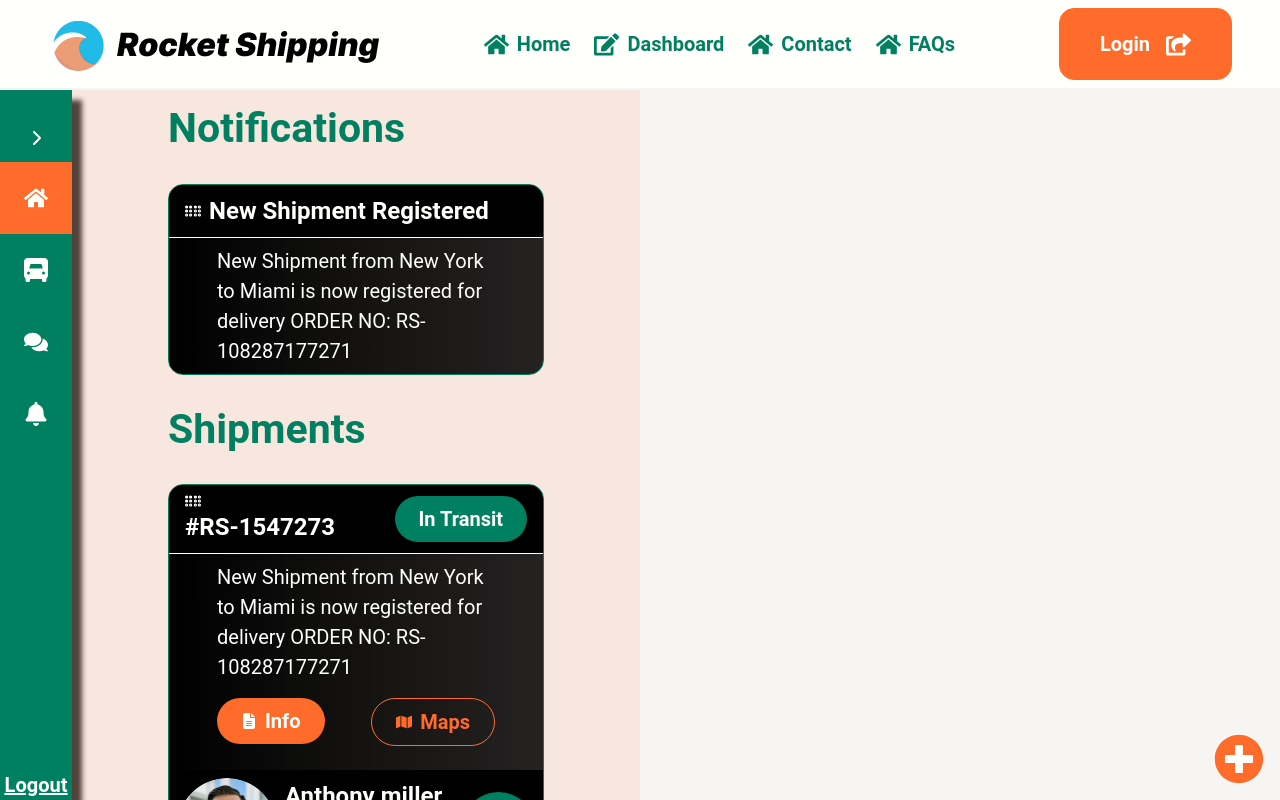
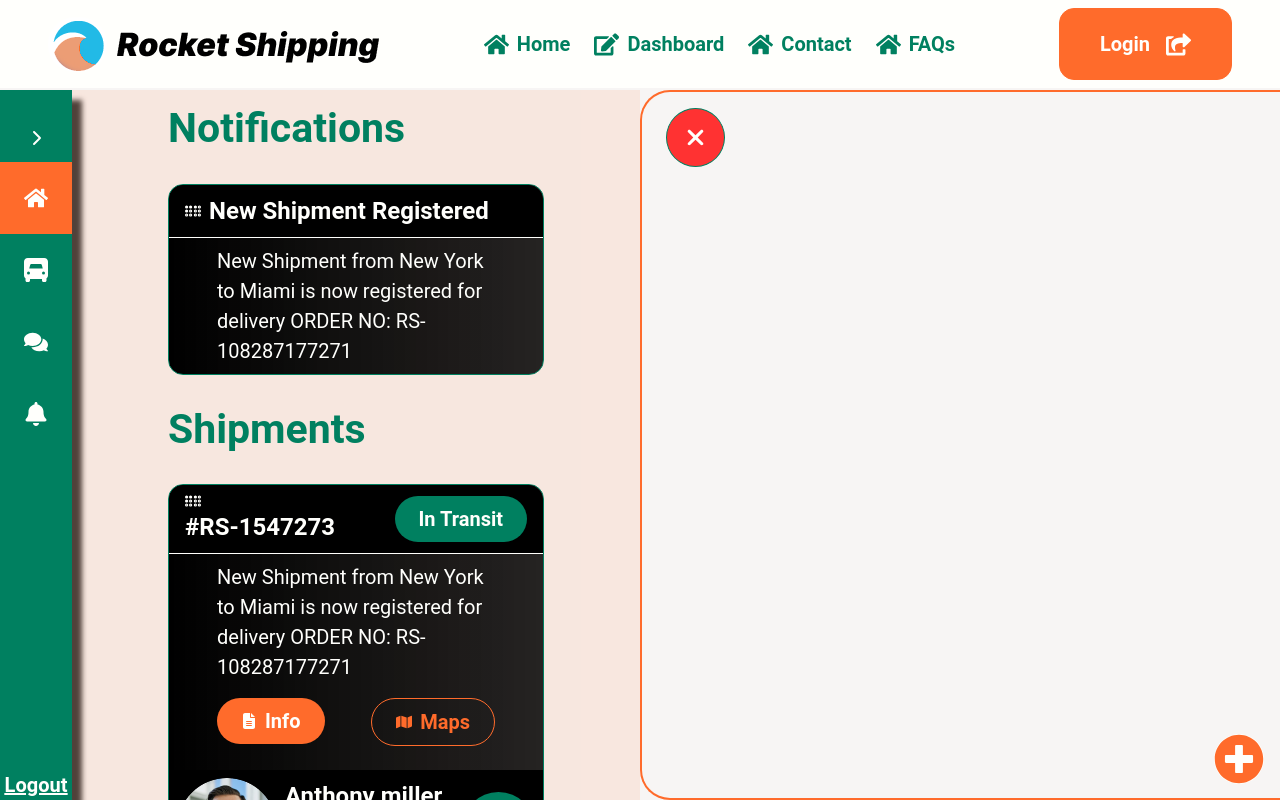
Before and after one commit to NkazeAnderson/rocket-shipping, a Next.js app: page /dashboard in a window 1280 px wide. Built offline with nearby package versions, Linux system fonts and the light colour scheme.

Commit message:
implemented basic dashboard side slider

```diff
--- a/src/components/dashBoardPage/DashBoardWrapper.tsx
+++ b/src/components/dashBoardPage/DashBoardWrapper.tsx
@@ -8,7 +8,12 @@ import {
   FaHome,
   FaPlusCircle,
 } from "react-icons/fa";
-import { FaChevronLeft, FaChevronRight, FaTruckFront } from "react-icons/fa6";
+import {
+  FaChevronLeft,
+  FaChevronRight,
+  FaTruckFront,
+  FaXmark,
+} from "react-icons/fa6";
 import { dashBoardContextT } from "@/types/types";
 import Link from "next/link";
 import Home from "./Home";
@@ -50,19 +55,22 @@ function DashBoardWrapper() {
   }, [activeTab]);
 
   useGSAP(() => {
-    showSidePanel
-      ? gsap.to("#sidePanel", { xPercent: 0, duration: 3 })
-      : gsap.to("#sidePanel", { xPercent: 100, duration: 3 });
-    console.log(showSidePanel);
-  }, [showSidePanel]);
+    if (screenSize < 500 && screenSize != 0) {
+      showSidePanel
+        ? gsap.to("#sidePanel", { xPercent: 0, duration: 1.5 })
+        : gsap.to("#sidePanel", { xPercent: 100, duration: 1.5 });
+    } else {
+      gsap.to("#sidePanel", { xPercent: 0, duration: 0.1 });
+    }
+  }, [showSidePanel, screenSize]);
 
   return (
     <Context.Provider value={{ activeTab, setActiveTab, setShowSidePanel }}>
       <div
-        className="w-full h-full flex flex-nowrap items-stretch overflow-y-hidden"
+        className="w-full h-full flex flex-nowrap overflow-y-hidden relative"
         ref={wrapper}
       >
-        <div className="w-full lg:w-[50%] flex items-stretch ">
+        <div className="w-full lg:w-[50%] flex items-stretch h-full">
           <div className="bg-success text-white pb-32 pt-24 dashboardSideBarShadow">
             <div
               className="w-full flex justify-center py-16"
@@ -110,10 +118,17 @@ function DashBoardWrapper() {
         </div>
         <div
           id="sidePanel"
-          className="w-full absolute lg:left-0 lg:static lg:w-[50%] lg:block"
+          className="w-full h-full absolute lg:left-0 lg:static lg:w-[50%] lg:block bg-light-gray"
         >
-          <div className="w-full h-full border-2 border-primary border-r-0 relative rounded-30 rounded-r-[0]">
-            details
+          <div className="w-full h-full border-2 border-primary border-r-0 relative rounded-30 rounded-r-[0] z-40">
+            <span
+              onClick={() => {
+                setShowSidePanel((prev) => !prev);
+              }}
+              className=" absolute top-16 left-24 p-16 rounded-full bg-danger text-white border border-success hover:border-danger"
+            >
+              <FaXmark className=" inline" size={25} />
+            </span>
           </div>
         </div>
         <span
--- a/src/components/dashBoardPage/ShipmentCard.tsx
+++ b/src/components/dashBoardPage/ShipmentCard.tsx
@@ -28,6 +28,7 @@ function ShipmentCard() {
         <div className="flex items center justify-between py-16">
           <div>
             <span
+              className=" hover:cursor-pointer"
               onClick={() => {
                 setShowSidePanel((prev) => !prev);
               }}
@@ -36,7 +37,12 @@ function ShipmentCard() {
             </span>
           </div>
           <div>
-            <span>
+            <span
+              className=" hover:cursor-pointer"
+              onClick={() => {
+                setShowSidePanel((prev) => !prev);
+              }}
+            >
               <Pill text="Maps" isprimary outlined icon={FaMap} />
             </span>
           </div>
```
